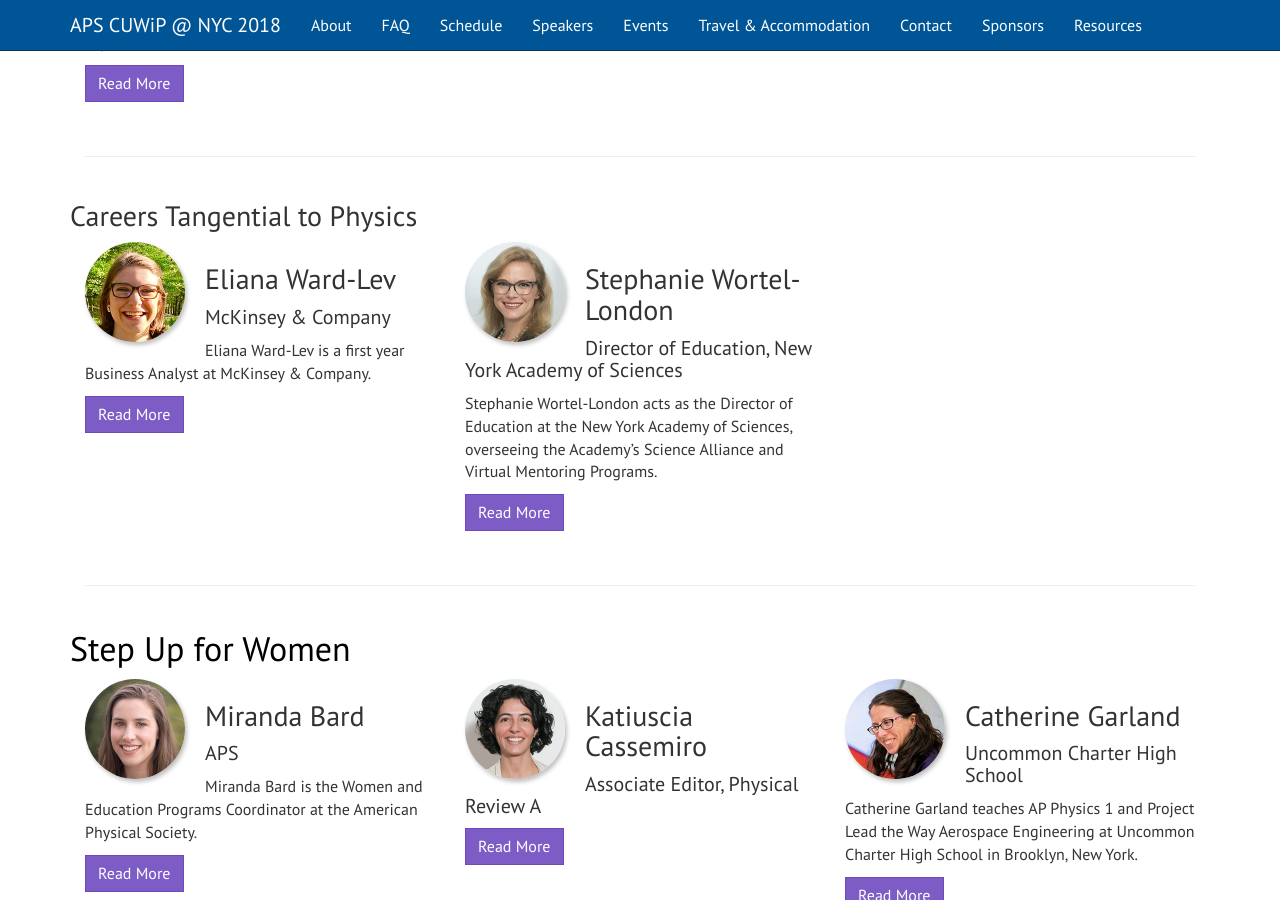
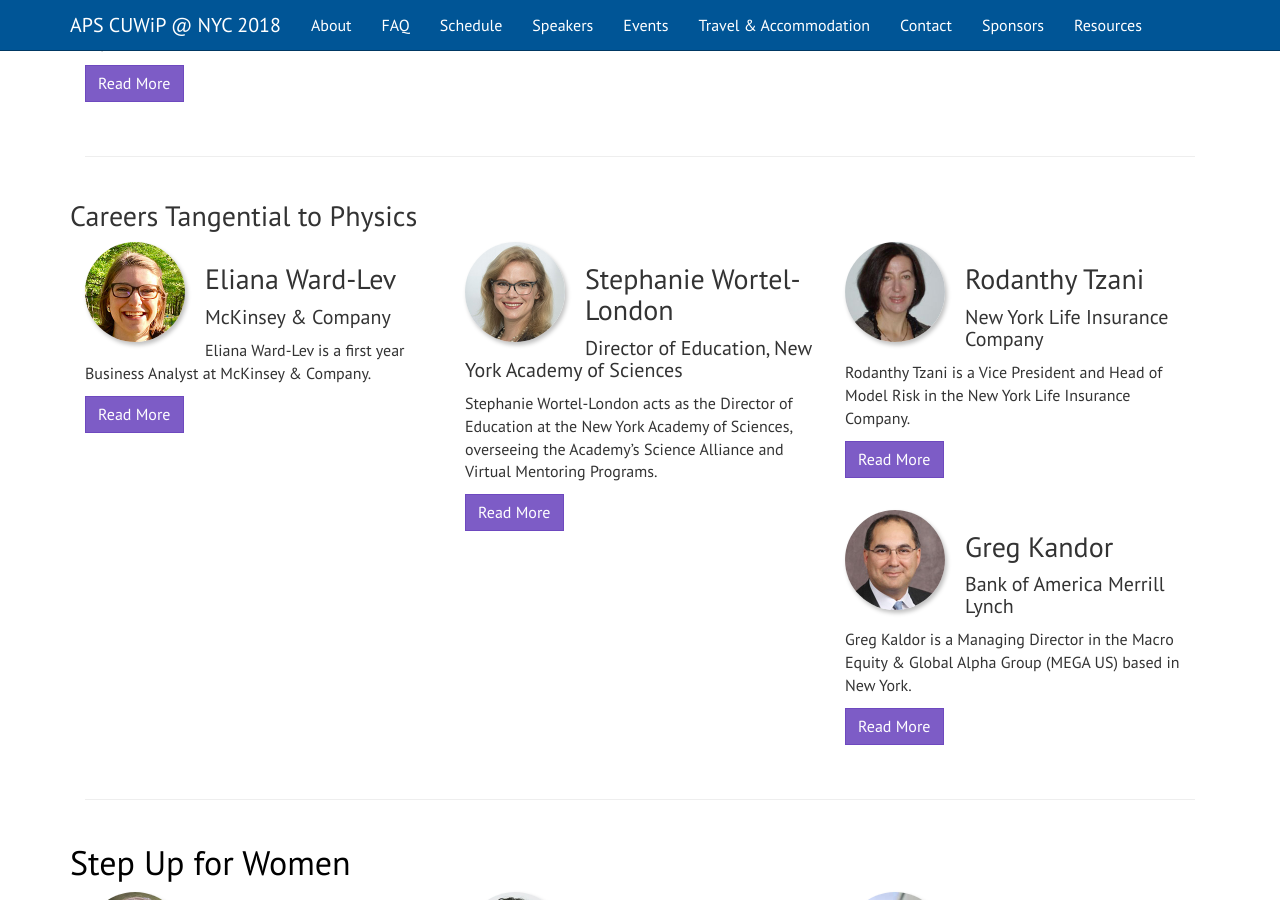
Before and after one commit to cuwip-nyc/cuwip-nyc.github.io, a Jekyll site: the page built from speakers.html, in a window 1280 px wide and 900 px high, scrolled down 4608 px. Built offline with Jekyll 4.4.1, drawn with Linux system fonts in a browser that asks for light colours; nearby versions of some CDN libraries.

Commit message:
add more speakers

```diff
--- a/events.html
+++ b/events.html
@@ -107,8 +107,10 @@
 <div class="well">
 
   <p>Hear from women with undergraduate or graduate physics degrees about how they pivoted the skills they learned in school to work in industries including finance, consulting, data science, education, and more!  Each panelist will give a brief introduction to their background and current work, with the rest of the time open for your questions.</p>
-  <a href="{{base.url}}/speakers/#breakout"> <img src="{{base.url}}/images/e-w-l-200.jpg" alt="rm" class="img-circle img-responsive shadowImg pull-left " style="margin-right:20px;" width="50" height="50" ></a>
-  <a href="{{base.url}}/speakers/#breakout"> <img src="{{base.url}}/images/swl-200.jpg" alt="Osei-Sarfo" class="img-circle img-responsive shadowImg"  style="margin-right:20px;" width="50" height="50"></a>
+  <a href="{{base.url}}/speakers/#breakout"> <img src="{{base.url}}/images/e-w-l-200.jpg" alt="ew" class="img-circle img-responsive shadowImg pull-left " style="margin-right:20px;" width="50" height="50" ></a>
+  <a href="{{base.url}}/speakers/#breakout"> <img src="{{base.url}}/images/swl-200.jpg" alt="swl" class="img-circle img-responsive shadowImg pull-left"  style="margin-right:20px;" width="50" height="50"></a>
+    <a href="{{base.url}}/speakers/#breakout"> <img src="{{base.url}}/images/r-t-200.jpg" alt="rt" class="img-circle img-responsive shadowImg pull-left " style="margin-right:20px;" width="50" height="50" ></a>
+    <a href="{{base.url}}/speakers/#breakout"> <img src="{{base.url}}/images/gr-k-200.jpg" alt="gk" class="img-circle img-responsive shadowImg " style="margin-right:20px;" width="50" height="50" ></a>
 
 </div>
 
--- a/speakers.html
+++ b/speakers.html
@@ -605,6 +605,49 @@
 </div>
 
 
+
+<div class="col-md-4 col-sm-6 col-xs-12 aSpeaker">
+<img src="{{base.url}}/images/r-t-200.jpg" alt="Wortel-London" class="img-circle img-responsive shadowImg pull-left" width="100" height="100">
+<h3>Rodanthy Tzani</h3>
+<h4>New York Life Insurance Company</h4>
+<p>Rodanthy Tzani is a Vice President and Head of Model Risk in the New York Life Insurance Company.</p>
+<button class="btn btn-info" type="button" data-toggle="collapse" data-target="#tzaniBio" aria-expanded="false" aria-controls="tzaniBio">
+Read More
+</button>
+<div class="collapse" id="tzaniBio">
+<div class="well">
+<p>From 2009 to 2017 she was a Supervising Examiner and Risk Analytics Manager in the Model Risk Department of the Supervision Group of the Federal Reserve Bank of New York. During her tenure at the Fed, Rodanthy was a team leader and senior advisor in supervising large domestic and foreign banks in model risk. She has led numerous examinations evaluating models used for measuring risk and approaches used for calculating risk by large banks. Rodanthy also led the supervision of model risk across the Systemically Important Insurance Companies and established supervising standards of their model risk framework. Before joining the Fed, Rodanthy was the Head of the Structured Finance Risk Management at ACA Capital, where she oversaw the restructuring and winding down of the company during the 2008 crisis. Prior to that she was a Vice President with the Derivatives Group of Moody’s Investors Service. Rodanthy holds a Ph.D. in Theoretical Physics from the City College of CUNY and has spent a number of years in academia conducting research in theoretical physics in various universities in Europe and USA before moving to finance in 2001. She has published a number of papers in refereed journals in both physics and finance. Rodanthy is a native of Greece and lives with her husband, Alexios, and son, Jason, in New York City.
+</p>
+</div>
+</div>
+</div>
+
+<div class="col-md-4 col-sm-6 col-xs-12 aSpeaker">
+<img src="{{base.url}}/images/gr-k-200.jpg" alt="kandor" class="img-circle img-responsive shadowImg pull-left" width="100" height="100">
+<h3>Greg Kandor</h3>
+<h4>Bank of America Merrill Lynch</h4>
+<p>Greg Kaldor is a Managing Director in the Macro Equity & Global Alpha Group (MEGA US) based in New York.
+</p>
+<button class="btn btn-info" type="button" data-toggle="collapse" data-target="#kaldorBio" aria-expanded="false" aria-controls="kaldorBio">
+Read More
+</button>
+<div class="collapse" id="kaldorBio">
+<div class="well">
+  <p>In this position, Greg is responsible for generating robust and executable trade ideas through cross referencing our macro and equity research with positioning and flow data.</p>
+<p>
+Greg joined BofA Merrill Lynch in Sydney, Australia and had a range of leadership roles across fixed income and currencies; trading and structuring FX & interest rate products and now equities.
+After transferring from Sydney to New York, Greg was as an FX option trader and later worked in FX derivative structuring.
+</p>
+<p>Upon transferring to London, Greg was Global Head of FX derivative structuring and then was responsible for running the firm’s institutional FX sales business until 2008. Greg later joined a London- based hedge fund implementing systematic trading strategies for FX markets.</p>
+<p>Upon returning to New York, Greg held the position of Managing Director in FX Institutional Sales where he covered senior macro Portfolio Managers as well as writing strategically on alpha opportunities.</p>
+<p>In 2015, Greg moved from Fixed Income and Currencies to the BAML Global Equity franchise.</p>
+<p>Greg holds a Bachelor of Commerce in Accounting and Finance from the University of New South Wales in Sydney, Australia.</p>
+</p>
+</div>
+</div>
+</div>
+
+
 </div>
 
 <hr>
```
Also changed, not shown: images/gr-k-200.jpg (added), images/r-t-200.jpg (added), 2 other files.
